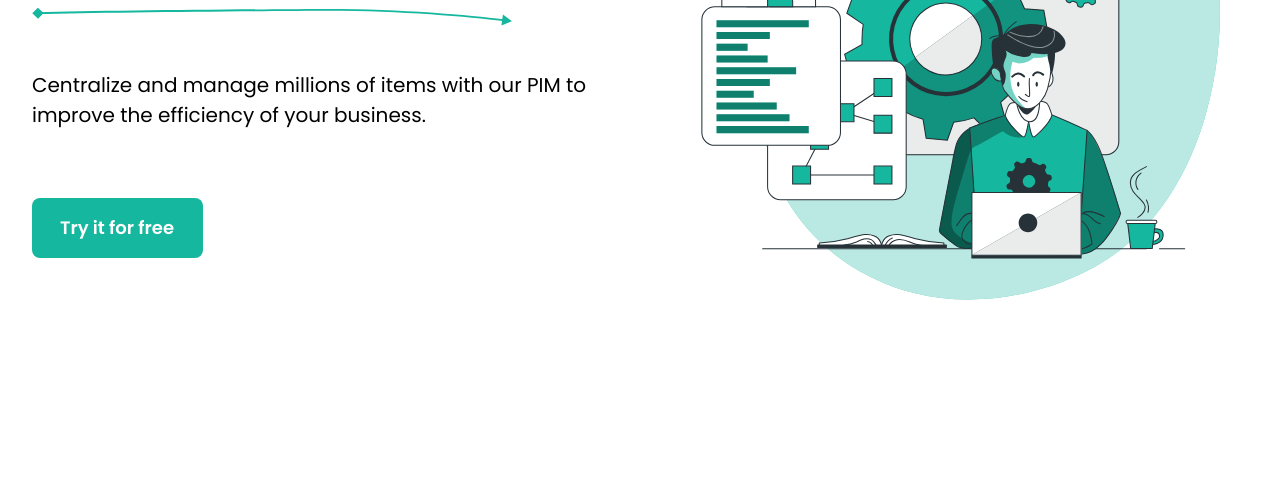
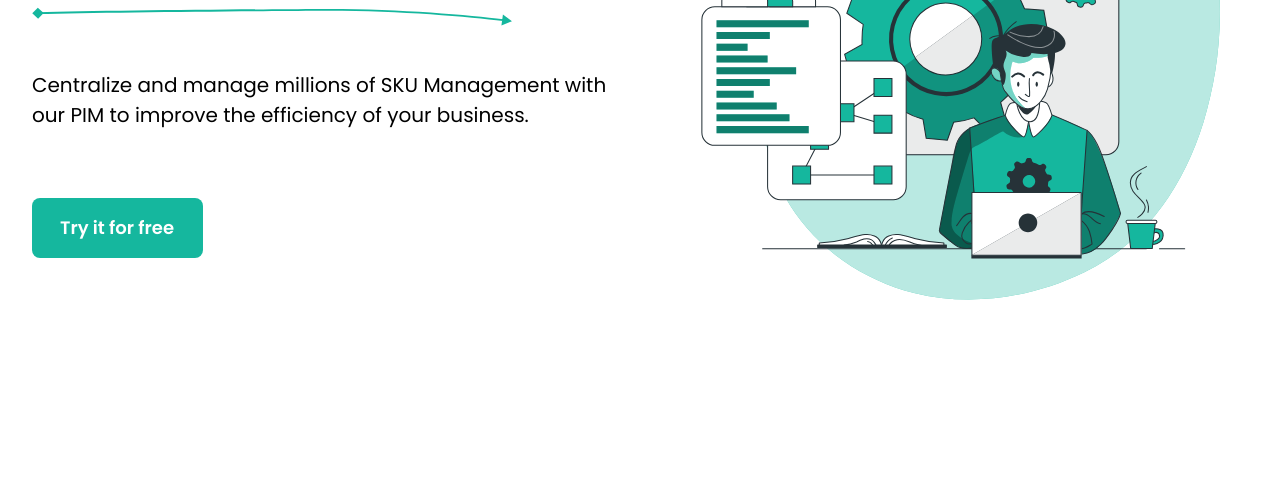
Before and after one commit to Adarsh-aot/Sales_Layer_Agency.github.io, a plain HTML site: page index.html in a window 1280 px wide. Shown: the part 303-800 px from the top of the page. Drawn offline with Linux system fonts and the light colour scheme.

Commit message:
Update index.html

```diff
--- a/index.html
+++ b/index.html
@@ -63,7 +63,7 @@
             <div class="content-text">
                 <span>SKU Management</span>
                 <img src="images/body-arrow-img.svg" alt="body-arrow">
-                <p>Centralize and manage millions of items with our PIM to improve the efficiency of your
+                <p>Centralize and manage millions of SKU Management with our PIM to improve the efficiency of your
                     business.
                 </p>
             </div>
```
